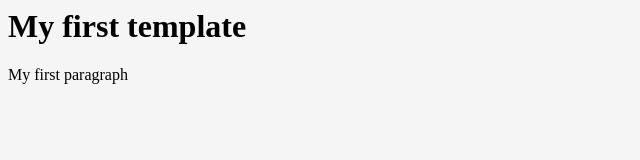
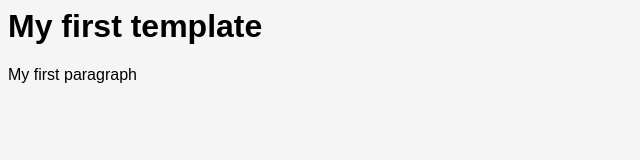
Before and after one commit to meladawy/qgov, a website: page index.html in a window 1280 px wide. Shown: the whole page, without its empty margins (0-640 px from the left). Drawn offline with Linux system fonts and the light colour scheme; a web font is replaced by a local one.

Commit message:
Add the fonts and override the base elements

```diff
--- /dev/null
+++ b/src/sass/_fonts.scss
@@ -0,0 +1,112 @@
+/*----Font Styling-----*/
+@font-face {
+    font-family: 'Gotham Narrow';
+    src: url('https://static1.squarespace.com/static/6424d3bcf7f32f76bbdd9485/t/6425f90aa60cd7735cfaf745/1680210187810/GothamNarrow-Black.otf') format('opentype');
+    font-weight: 900;
+    font-style: normal;
+  }
+
+  @font-face {
+    font-family: 'Gotham Narrow';
+    src: url('https://static1.squarespace.com/static/6424d3bcf7f32f76bbdd9485/t/6425f917c0fa8e1ec371b01c/1680210200866/GothamNarrow-BlackItalic.otf') format('opentype');
+    font-weight: 900;
+    font-style: italic;
+  }
+
+  @font-face {
+    font-family: 'Gotham Narrow';
+    src: url('https://static1.squarespace.com/static/6424d3bcf7f32f76bbdd9485/t/6425f93d7241b825b05e7407/1680210238774/GothamNarrow-Bold.otf') format('opentype');
+    font-weight: bold;
+    font-style: normal;
+  }
+
+  @font-face {
+    font-family: 'Gotham Narrow';
+    src: url('https://static1.squarespace.com/static/6424d3bcf7f32f76bbdd9485/t/6425f94221fb654067d5fcba/1680210243691/GothamNarrow-BoldItalic.otf') format('opentype');
+    font-weight: bold;
+    font-style: italic;
+  }
+
+  @font-face {
+    font-family: 'Gotham Narrow';
+    src: url('https://static1.squarespace.com/static/6424d3bcf7f32f76bbdd9485/t/6425f94533dc834bd207ddde/1680210246845/GothamNarrow-Book.otf') format('opentype');
+    font-weight: 500;
+    font-style: normal;
+  }
+
+  @font-face {
+    font-family: 'Gotham Narrow';
+    src: url('https://static1.squarespace.com/static/6424d3bcf7f32f76bbdd9485/t/6425f948faa9984b4a930ab4/1680210249686/GothamNarrow-BookItalic.otf') format('opentype');
+    font-weight: 500;
+    font-style: italic;
+  }
+
+  @font-face {
+    font-family: 'Gotham Narrow';
+    src: url('https://static1.squarespace.com/static/6424d3bcf7f32f76bbdd9485/t/6425f9169d07911f9a16b7c4/1680210199924/GothamNarrow-Light.otf') format('opentype');
+    font-weight: 300;
+    font-style: normal;
+  }
+
+  @font-face {
+    font-family: 'Gotham Narrow';
+    src: url('https://static1.squarespace.com/static/6424d3bcf7f32f76bbdd9485/t/6425f94eab63362deb7d89ca/1680210256014/GothamNarrow-LightItalic.otf') format('opentype');
+    font-weight: 300;
+    font-style: italic;
+  }
+
+  @font-face {
+    font-family: 'Gotham Narrow';
+    src: url('https://static1.squarespace.com/static/6424d3bcf7f32f76bbdd9485/t/6425f951ed80c6315a67709d/1680210258798/GothamNarrow-Medium.otf') format('opentype');
+    font-weight: 500;
+    font-style: normal;
+  }
+
+  @font-face {
+    font-family: 'Gotham Narrow';
+    src: url('https://static1.squarespace.com/static/6424d3bcf7f32f76bbdd9485/t/6425f9654a9314614f1e66f6/1680210279140/GothamNarrow-MediumItalic.otf') format('opentype');
+    font-weight: 500;
+    font-style: italic;
+  }
+
+  @font-face {
+    font-family: 'Gotham Narrow';
+    src: url('https://static1.squarespace.com/static/6424d3bcf7f32f76bbdd9485/t/6425f969d3c21c364f818e41/1680210282024/GothamNarrow-Thin.otf') format('opentype');
+    font-weight: 100;
+    font-style: normal;
+  }
+
+  @font-face {
+    font-family: 'Gotham Narrow';
+    src: url('https://static1.squarespace.com/static/6424d3bcf7f32f76bbdd9485/t/6425f96b0d6da919bc3bf4fb/1680210284775/GothamNarrow-ThinItalic.otf') format('opentype');
+    font-weight: 100;
+    font-style: italic;
+  }
+
+  @font-face {
+    font-family: 'Gotham Narrow';
+    src: url('https://static1.squarespace.com/static/6424d3bcf7f32f76bbdd9485/t/6425f96e0d6da919bc3bf50c/1680210287677/GothamNarrow-Ultra.otf') format('opentype');
+    font-weight: 800;
+    font-style: normal;
+  }
+
+  @font-face {
+    font-family: 'Gotham Narrow';
+    src: url('https://static1.squarespace.com/static/6424d3bcf7f32f76bbdd9485/t/6425f9dae145265e6354c53d/1680210395746/GothamNarrow-UltraItalic.otf') format('opentype');
+    font-weight: 800;
+    font-style: italic;
+  }
+
+  @font-face {
+    font-family: 'Gotham Narrow';
+    src: url('https://static1.squarespace.com/static/6424d3bcf7f32f76bbdd9485/t/6425f9dea8a7fd4c8db29857/1680210399686/GothamNarrow-XLight.otf') format('opentype');
+    font-weight: 200;
+    font-style: normal;
+  }
+
+  @font-face {
+    font-family: 'Gotham Narrow';
+    src: url('https://static1.squarespace.com/static/6424d3bcf7f32f76bbdd9485/t/6425f9e309a26e553515042f/1680210404268/GothamNarrow-XLightItalic.otf') format('opentype');
+    font-weight: 200;
+    font-style: italic;
+  }
--- a/src/sass/_variables.scss
+++ b/src/sass/_variables.scss
@@ -4,5 +4,5 @@ $secondary-color: #2ecc71;
 $background-color: #f5f5f5;
 
 // Font
-$base-font-family: 'Roboto', sans-serif;
+$base-font-family: 'Gotham Narrow', sans-serif;
 $base-font-size: 16px;
--- a/src/sass/main.scss
+++ b/src/sass/main.scss
@@ -1,5 +1,43 @@
 @import "variables";
+@import "fonts";
 
 body {
     background-color: $background-color;
 }
+
+body,
+h1, h2, h3, h4, h5, h6,
+p,
+button,
+input,
+select,
+textarea,
+optgroup,
+option,
+label,
+a,
+a.sqs-block-button-element,
+#siteWrapper *,
+#siteWrapper .sqs-block-button-element,
+table,
+th,
+td,
+blockquote,
+pre,
+code,
+ol,
+ul,
+li,
+dl,
+dt,
+dd,
+figcaption,
+figure,
+nav,
+header,
+footer,
+article,
+section,
+aside {
+  font-family: $base-font-family;
+}
```
Also changed, not shown: dist/css/main.css.
